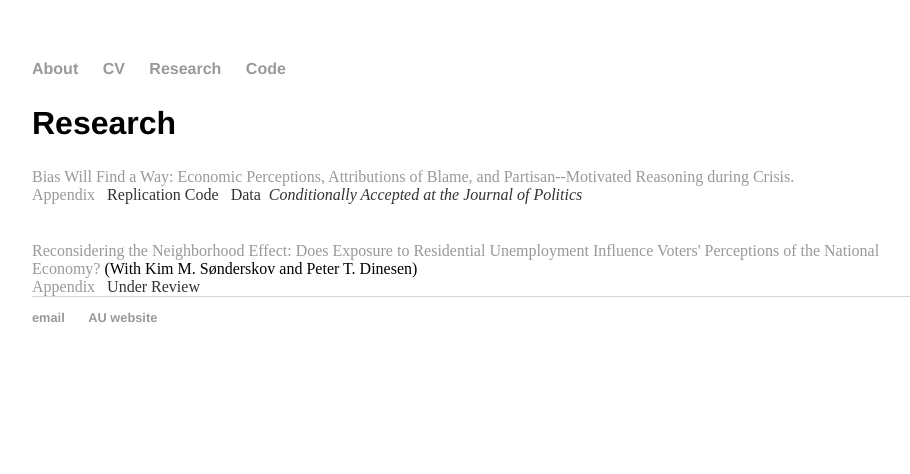
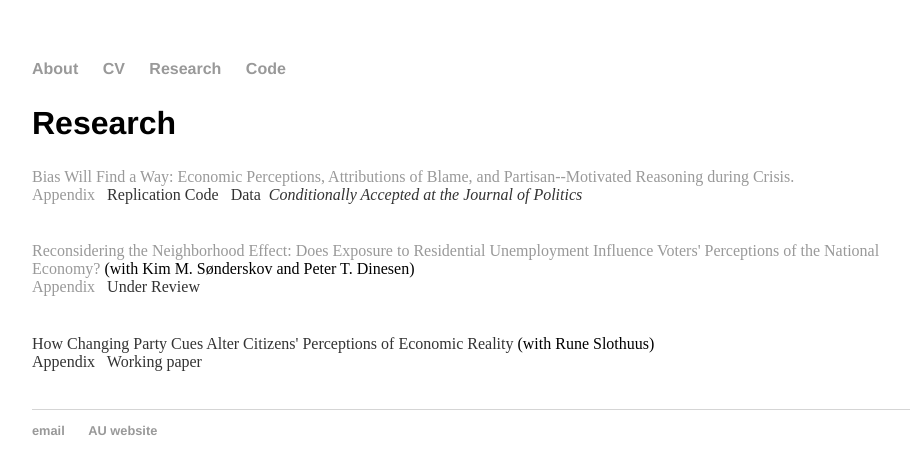
Before and after one commit to mbisgaard/mbisgaard.github.io, a Jekyll site: the page built from research/index.html, in a window 1280 px wide. Shown: the top 474 px of the page, without its empty margins (160-1070 px from the left). Built offline with Jekyll 4.4.1, drawn with Linux system fonts in a browser that asks for light colours.

Commit message:
Update index.html

```diff
--- a/research/index.html
+++ b/research/index.html
@@ -14,8 +14,16 @@ title: mbisgaard::Research
 
 	<p>&nbsp;</p>
 
-	<pentry><a href="https://www.dropbox.com/s/rhysgesatwmgjpt/neighborhood-econ-mbc-kms-ptd.pdf?dl=0">Reconsidering the Neighborhood Effect: Does Exposure to Residential Unemployment Influence Voters' Perceptions of the National Economy? </a></pentry> (With Kim M. Sønderskov and Peter T. Dinesen)
+	<pentry><a href="https://www.dropbox.com/s/rhysgesatwmgjpt/neighborhood-econ-mbc-kms-ptd.pdf?dl=0">Reconsidering the Neighborhood Effect: Does Exposure to Residential Unemployment Influence Voters' Perceptions of the National Economy? </a></pentry> (with Kim M. Sønderskov and Peter T. Dinesen)
 	<br><p1><a href="https://www.dropbox.com/s/fvo9c9ylolf1jhj/neighborhood-econ-mbc-kms-ptd-APPENDIX.pdf?dl=0">Appendix</a>
 	&nbsp; Under Review</p1>
 
+	<p>&nbsp;</p>
+	<pentry>How Changing Party Cues Alter Citizens' Perceptions of Economic Reality</pentry> (with Rune Slothuus) <br>
+	<p1>Appendix
+	&nbsp; Working paper
+	</p1>
+
+	<p>&nbsp;</p>
+
 </div><!-- /.blurb -->
```
